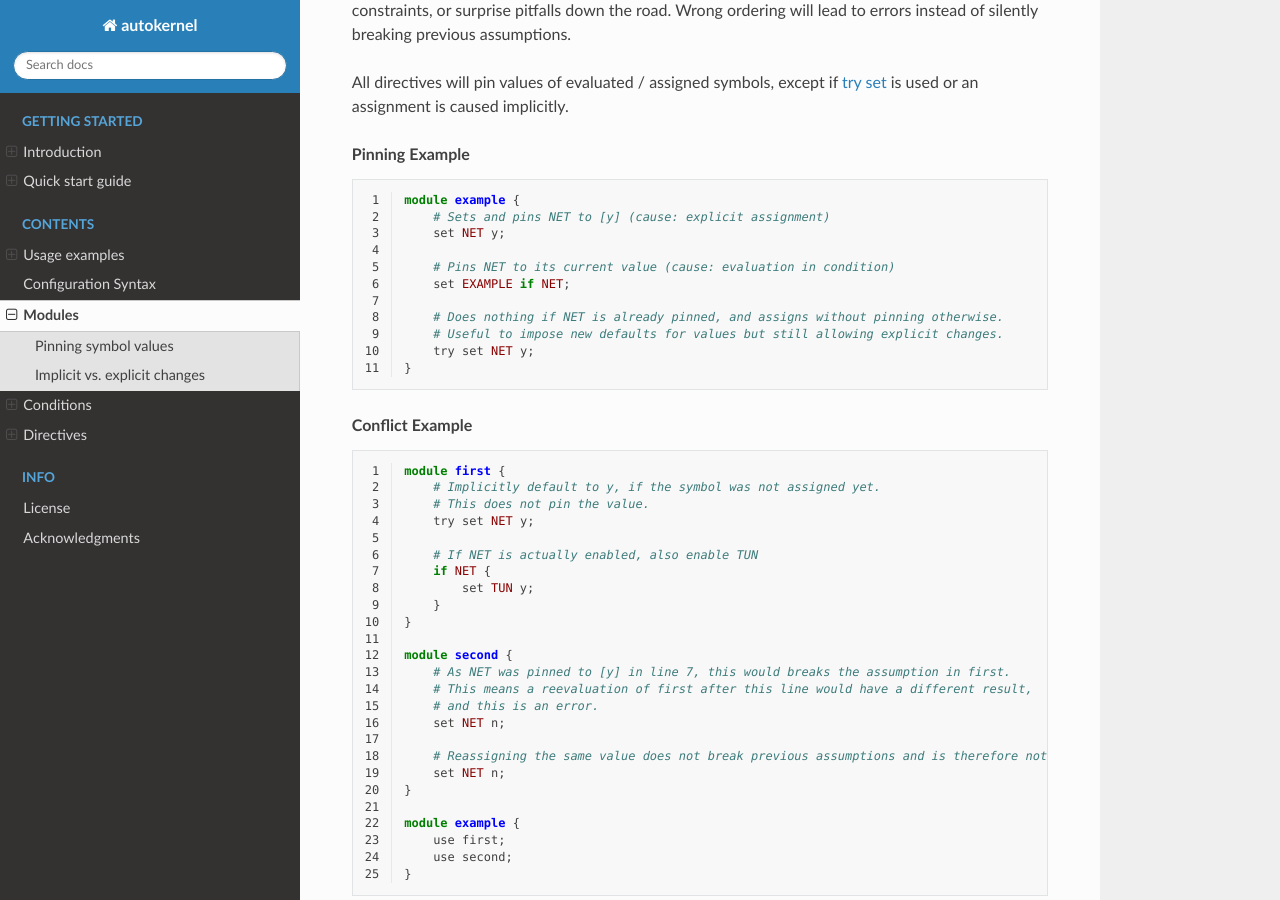
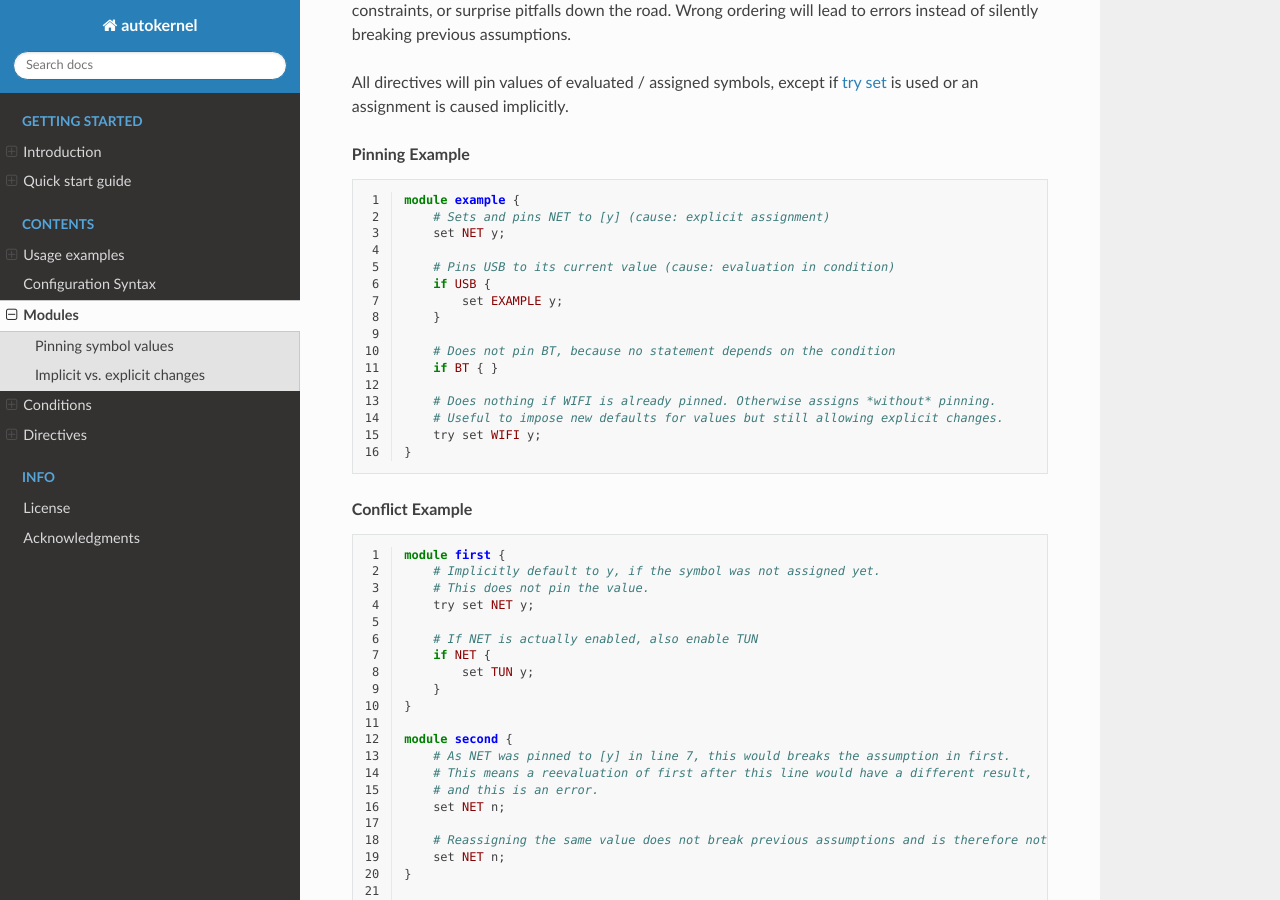
Before and after one commit to oddlama/autokernel, a Sphinx documentation site: the page built from docs/configuration/modules.rst, in a window 1280 px wide and 900 px high, scrolled down 481 px. Built offline with Sphinx 7.4.7 and the Read the Docs theme 2.0.0, drawn with Linux system fonts in a browser that asks for light colours.

Commit message:
clarify pinning example

```diff
--- a/docs/configuration/modules.rst
+++ b/docs/configuration/modules.rst
@@ -33,12 +33,17 @@ or an assignment is caused implicitly.
             # Sets and pins NET to [y] (cause: explicit assignment)
             set NET y;
 
-            # Pins NET to its current value (cause: evaluation in condition)
-            set EXAMPLE if NET;
+            # Pins USB to its current value (cause: evaluation in condition)
+            if USB {
+                set EXAMPLE y;
+            }
 
-            # Does nothing if NET is already pinned, and assigns without pinning otherwise.
+            # Does not pin BT, because no statement depends on the condition
+            if BT { }
+
+            # Does nothing if WIFI is already pinned. Otherwise assigns *without* pinning.
             # Useful to impose new defaults for values but still allowing explicit changes.
-            try set NET y;
+            try set WIFI y;
         }
 
 .. topic:: Conflict Example
```
